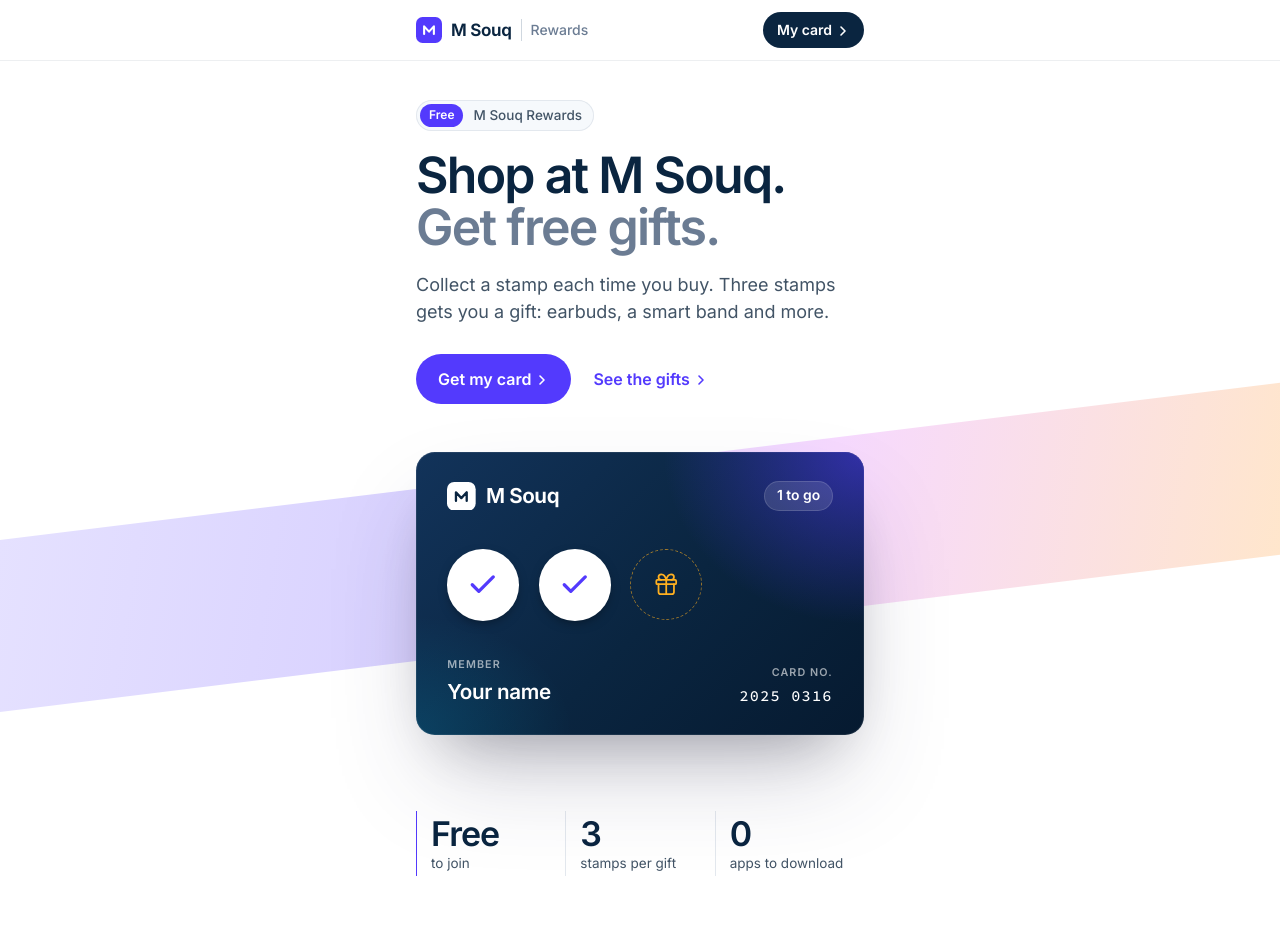
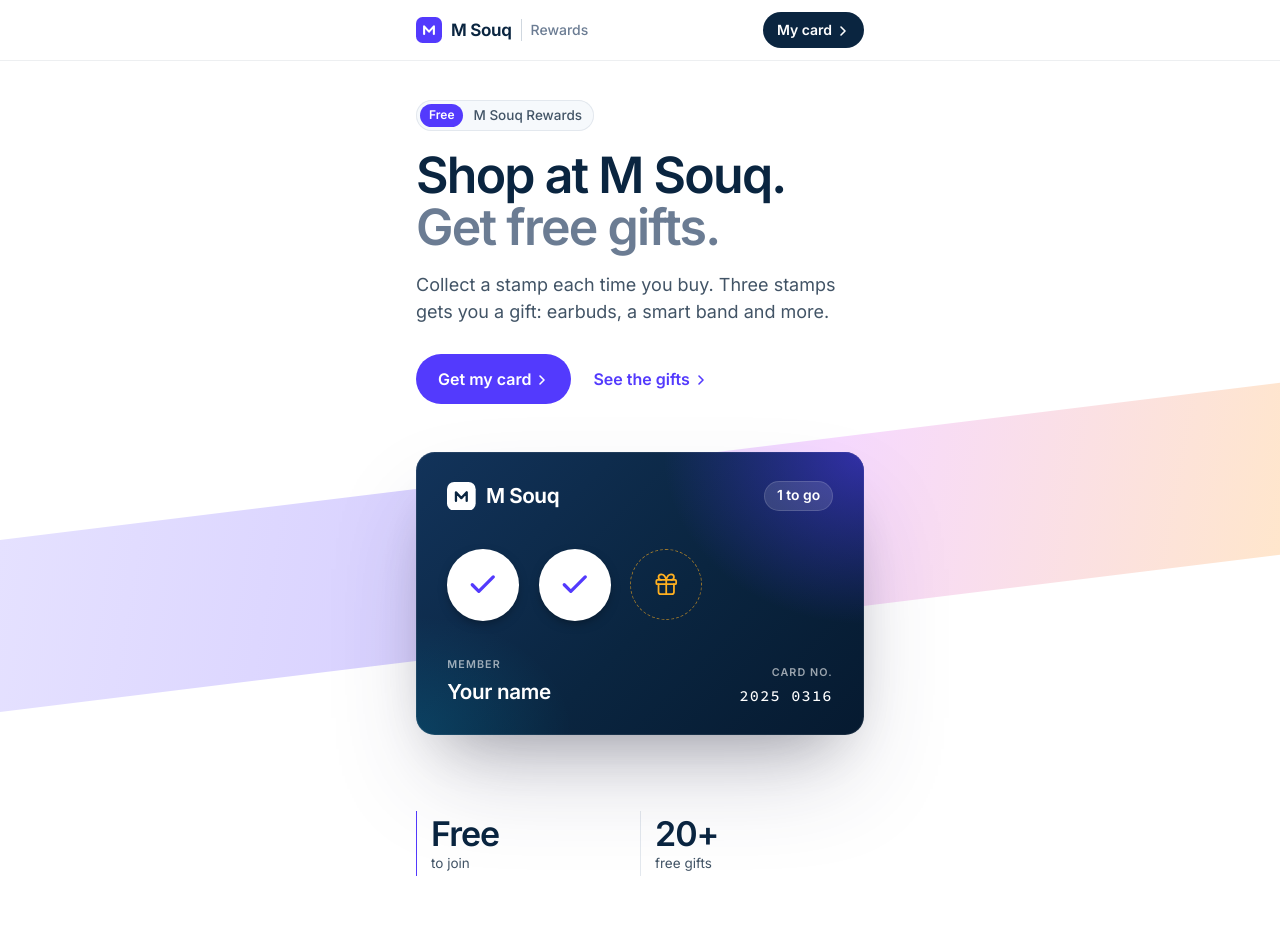
Before and after one commit to JeswinSunsi/loyalty, a Vue app: page / in a window 1280 px wide. Shown: the top 951 px of the page. Built offline with nearby package versions, Linux system fonts and the light colour scheme.

Commit message:
change element minor

```diff
--- a/src/style.css
+++ b/src/style.css
@@ -271,7 +271,7 @@
 
 /* Facts: Stripe's stats band, small numbers set large */
 .facts { padding-block: 40px 8px; }
-.fact-grid { display: grid; grid-template-columns: repeat(3, minmax(0, 1fr)); margin: 0; }
+.fact-grid { display: grid; grid-template-columns: repeat(2, minmax(0, 1fr)); margin: 0; }
 .fact { display: flex; flex-direction: column-reverse; gap: 2px; padding: 4px 0 4px 14px; border-left: 1px solid var(--line); }
 .fact:first-child { border-left-color: var(--brand); }
 .fact dt { color: var(--muted); font-size: 13.5px; line-height: 1.35; }
--- a/src/views/HomeView.vue
+++ b/src/views/HomeView.vue
@@ -19,8 +19,7 @@
 
 const facts = [
   { value: 'Free', label: 'to join' },
-  { value: '3', label: 'stamps per gift' },
-  { value: '0', label: 'apps to download' },
+  { value: '20+', label: 'free gifts' },
 ];
 // How it works, rung up as a till receipt.
 const steps = [
```
